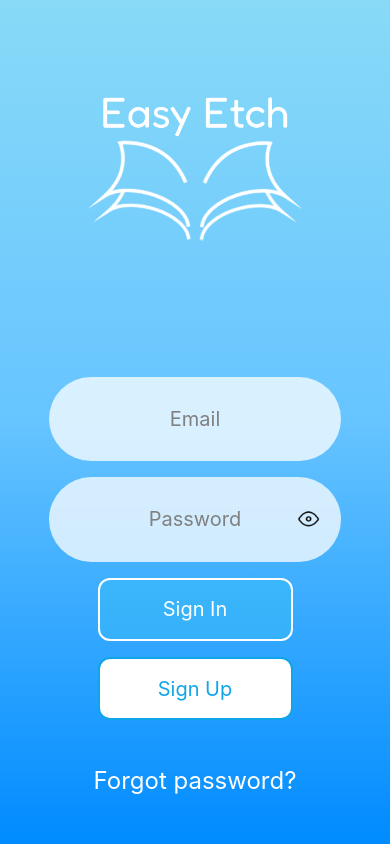
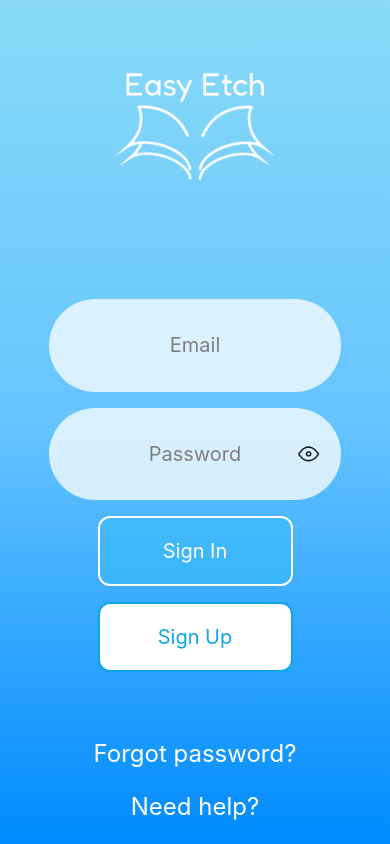
Before and after one commit to MrPipeher/EasyEtch, a React Native app: screen /SignIn in a window 390 px wide. Built offline with nearby package versions, Linux system fonts and the light colour scheme; no server answers.

Commit message:
added details for checkout etc

```diff
--- a/src/screens/AuthScreens/SignInScreen.js
+++ b/src/screens/AuthScreens/SignInScreen.js
@@ -4,6 +4,7 @@ import { useNavigation } from '@react-navigation/native';
 import { FIREBASE_AUTH } from '../../components/FirebaseConfig';
 import { signInWithEmailAndPassword, signOut } from 'firebase/auth';
 import { LinearGradient } from 'expo-linear-gradient';
+import * as WebBrowser from 'expo-web-browser';
 
 const SignInScreen = () => {
   const navigation = useNavigation();
@@ -40,6 +41,14 @@ const SignInScreen = () => {
     navigation.navigate('ForgotPassword');
   };
 
+  const openYoutubeVideo = async () => {
+    try {
+      await WebBrowser.openBrowserAsync('https://youtu.be/33VtnTBJcHw');
+    } catch (error) {
+      console.error(error);
+    }
+  };
+
   return (
     <View className = "bg-white flex-1">
 
@@ -52,7 +61,7 @@ const SignInScreen = () => {
           colors={['#88daf7', '#66c4ff', '#008bff']}>
 
           {/* Header */}
-          <View className = "h-[40%] justify-center items-center">
+          <View className = "h-[30%] justify-center items-center">
 
             {/* Logo */}
             <Image
@@ -63,7 +72,7 @@ const SignInScreen = () => {
           </View>
 
           {/* Container */}
-          <View className = "h-[50%] w-full justify-center items-center">
+          <View className = "h-[55%] w-full justify-center items-center">
 
             {error && (
               <Text className = "text-red-500 text-base m-2">{error}</Text>
@@ -118,10 +127,14 @@ const SignInScreen = () => {
           </View>
 
           {/* Footer */}
-          <View className = "h-[5%] justify-center items-center">
+          <View className = "h-[15%] justify-evenly items-center">
 
             <TouchableOpacity onPress={navigateToForgotPassword}>
               <Text className = "text-white text-2xl">Forgot password?</Text>
+            </TouchableOpacity>
+
+            <TouchableOpacity onPress={openYoutubeVideo}>
+              <Text className = "text-white text-2xl">Need help?</Text>
             </TouchableOpacity>
 
           </View>
--- a/src/screens/BusinessScreens/BusinessPurchaseScreen.js
+++ b/src/screens/BusinessScreens/BusinessPurchaseScreen.js
@@ -117,7 +117,6 @@ const BusinessPurchaseScreen = () => {
 
               <Text className = "text-white text-2xl font-bold text-center">Contact Us:</Text>
               <Text className = "text-white text-2xl font-bold text-center">easyetchsupport@gmail.com</Text>
-              <Text className = "text-white text-2xl font-bold text-center">(404) 518-9797</Text>
 
             </View>
 
--- a/src/screens/CommonScreens/PurchaseScreen.js
+++ b/src/screens/CommonScreens/PurchaseScreen.js
@@ -138,6 +138,8 @@ const PurchaseScreen = () => {
                             <Text className = "w-[20%] text-black text-base text-center">$50</Text>
                           </View>
                         </TouchableOpacity>
+
+                        <Text className = "w-[75%] text-black self-center font-bold text-2xl text-center">Use the same EMAIL you signed in with during CHECKOUT!</Text>
                       </>
                     )}
                   </View>
--- a/src/screens/CommonScreens/SettingsScreen.js
+++ b/src/screens/CommonScreens/SettingsScreen.js
@@ -65,7 +65,6 @@ const SettingsScreen = () => {
             <View className = "h-[20%] w-full items-center">
               <Text className = "text-white text-xl text-center">Contact Us:</Text>
               <Text className = "text-white text-xl text-center">Email: easyetchsupport@gmail.com</Text>
-              <Text className = "text-white text-xl text-center pb-4">Phone: (404) 518-9797</Text>
             </View>
 
             <View className = "h-[20%] w-full items-center">
```
